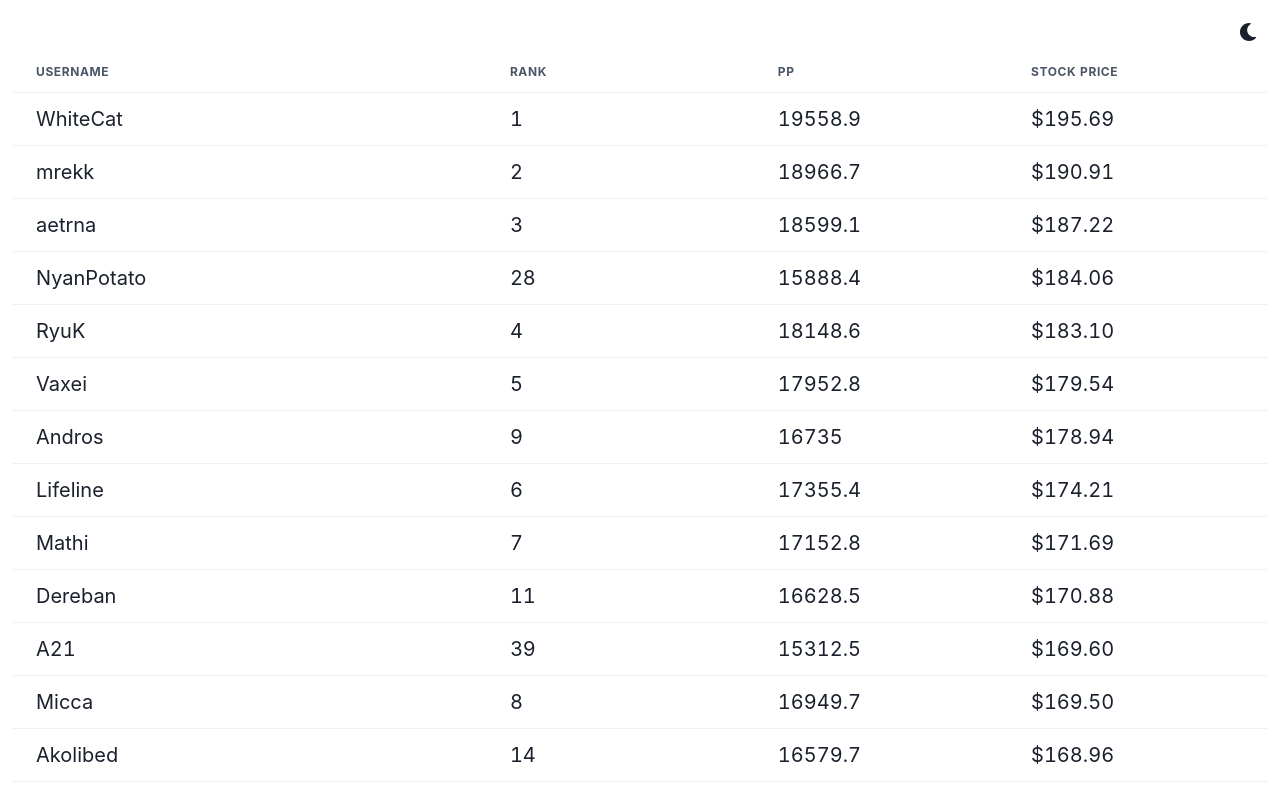
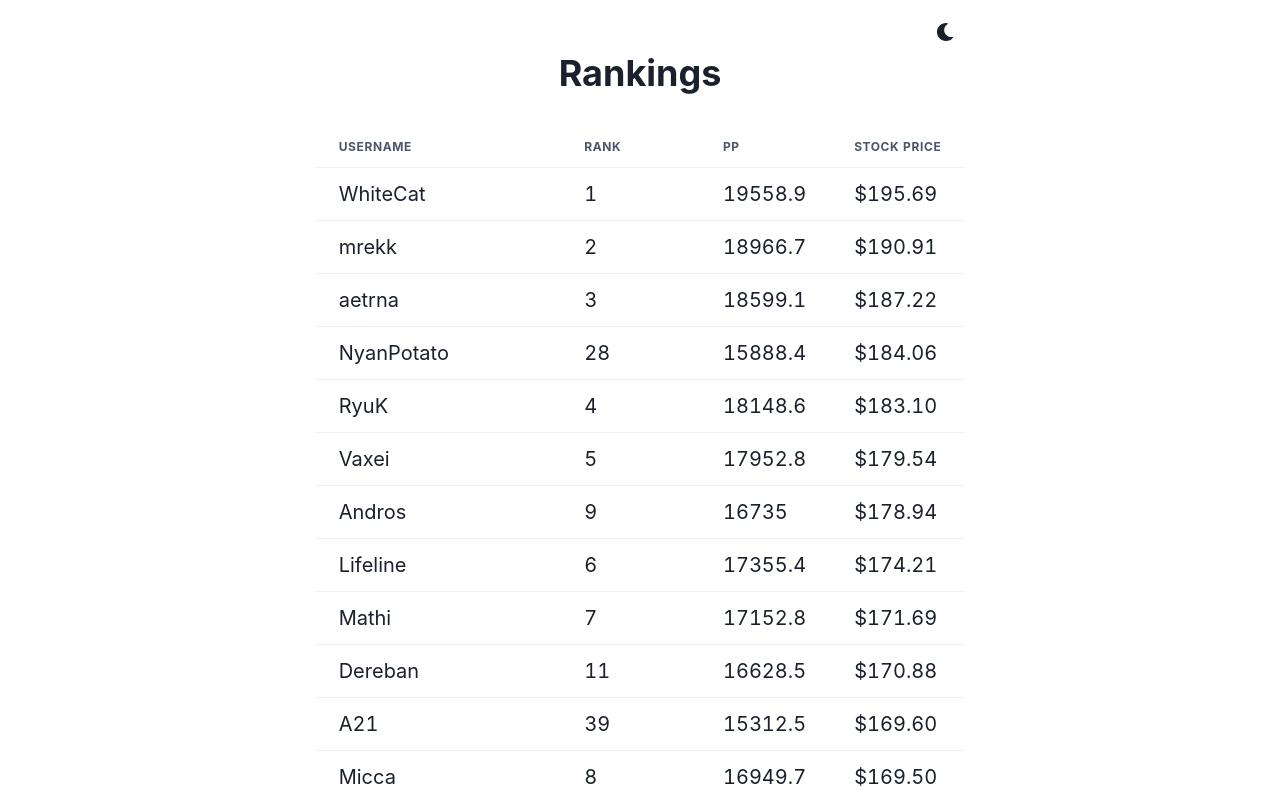
Before and after one commit to jmir1/osm-web, a React (Create React App) app: page / in a window 1280 px wide. Shown: the top 796 px of the page. Built offline with nearby package versions, Linux system fonts and the light colour scheme; no server answers.

Commit message:
centerd the div

```diff
--- a/src/App.tsx
+++ b/src/App.tsx
@@ -1,17 +1,20 @@
 import * as React from "react";
-import { ChakraProvider, Box, VStack, Grid, theme } from "@chakra-ui/react";
+import { ChakraProvider, Box, VStack, Grid, theme, Heading, Center } from "@chakra-ui/react";
 import { ColorModeSwitcher } from "./ColorModeSwitcher";
 import OSMRankings from "./components/OSMRankings";
 
 export const App = () => (
 	<ChakraProvider theme={theme}>
+		<Center>
 			<Box textAlign="center" fontSize="xl">
 				<Grid minH="100vh" p={3}>
 					<ColorModeSwitcher justifySelf="flex-end" />
 					<VStack spacing={8}>
+						<Heading>Rankings</Heading>
 						<OSMRankings />
 					</VStack>
 				</Grid>
 			</Box>
+		</Center>
 	</ChakraProvider>
 );
```
Lines whose indentation alone changed are shown as unchanged.
